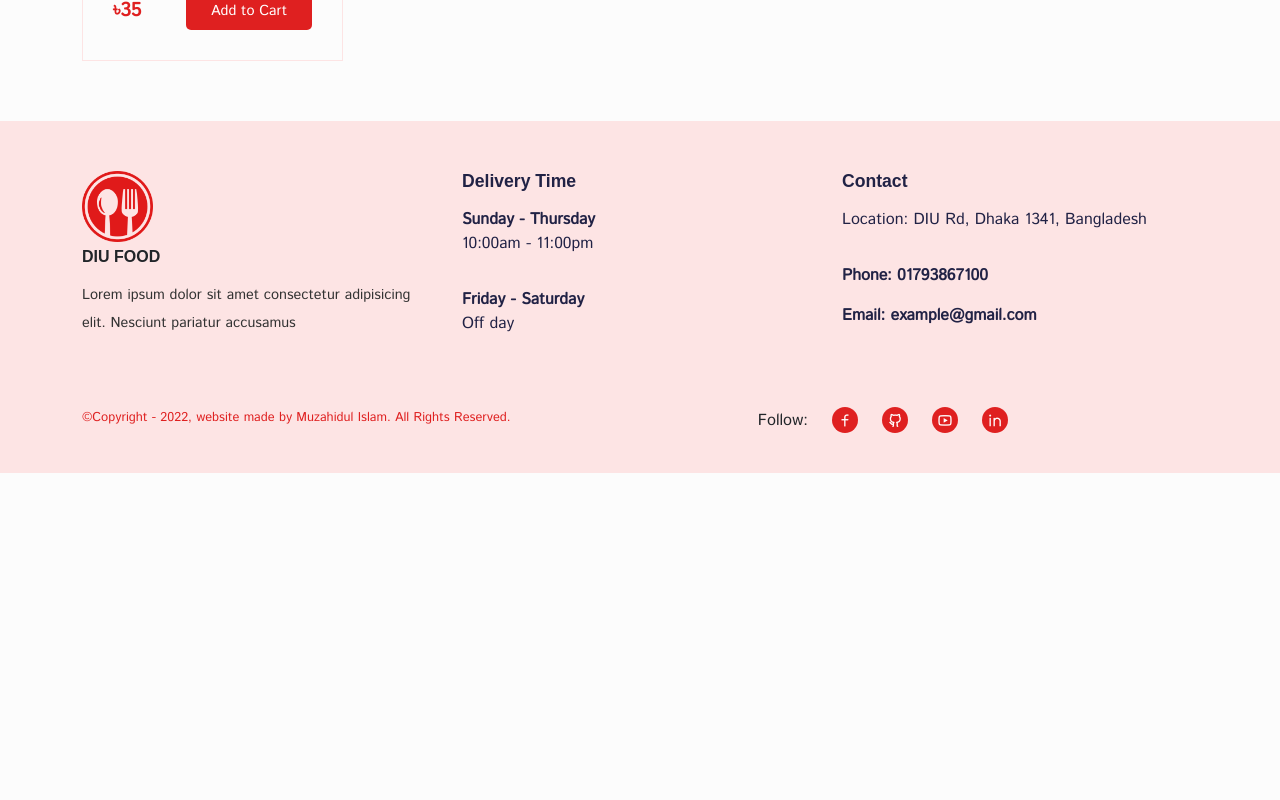
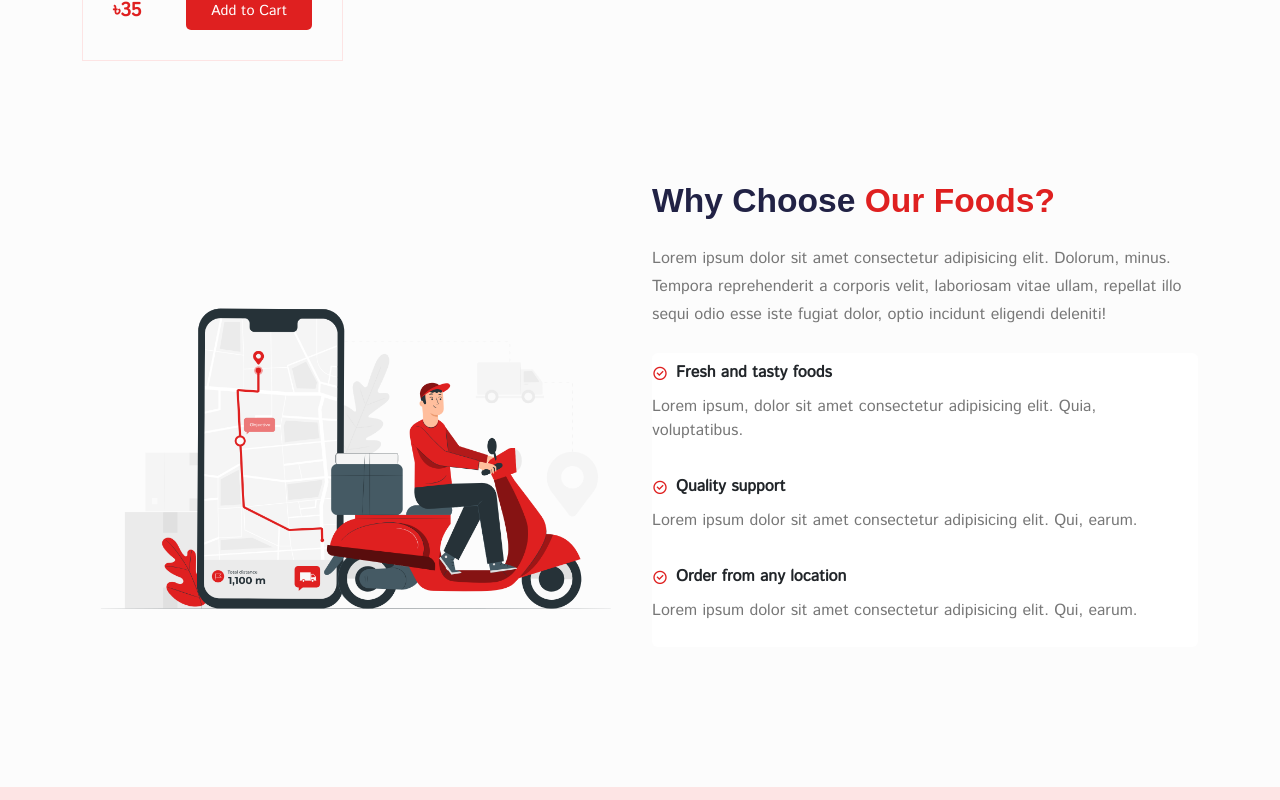
Before and after one commit to muzahid2559/React-Food-Delivery-Ecommerce-Website, a React (Create React App) app: page /home in a window 1280 px wide. Shown: the part 2800-3600 px from the top of the page. Before the commit the page ends 3273 px from the top, so only its background shows below. Built offline with nearby package versions, Linux system fonts and the light colour scheme; a web font is replaced by a local one.

Commit message:
Why choose our food part

```diff
--- a/src/pages/Home.js
+++ b/src/pages/Home.js
@@ -18,6 +18,8 @@ import foodCategoryImg02 from "../assets/images/pizza.png";
 import foodCategoryImg03 from "../assets/images/bread.png";
 
 import ProductCard from "../components/UI/product-card/ProductCard";
+
+import whyImg from "../assets/images/location.png";
 
 import featureImg01 from "../assets/images/service-01.png";
 import featureImg02 from "../assets/images/service-02.png";
@@ -81,6 +83,8 @@ const Home = () => {
 
   return (
     <Helmet title="Home">
+
+  {/*   hero-section-part start  */}
       <section>
         <Container>
           <Row>
@@ -133,10 +137,10 @@ const Home = () => {
           </Row>
         </Container>
       </section>
+  {/*   hero-section-part end  */}
 
 
-
-        {/* feature part */}
+  {/* feature part start*/}
       <section>
         <Container>
           <Row>
@@ -172,9 +176,9 @@ const Home = () => {
           </Row>
         </Container>
       </section>
+  {/* feature part end*/}
 
-
-
+  {/* Foods Category start*/}
       <section>
         <Container>
           <Row>
@@ -232,6 +236,68 @@ const Home = () => {
           </Row>
         </Container>
       </section>
+  {/* Foods Category end*/}
+
+  {/*Why choose our food part start */}
+      <section className="why__choose-us">
+        <Container>
+          <Row>
+            <Col lg="6" md="6">
+              <img src={whyImg} alt="why-OUR-FOOOD" className="w-100" />
+            </Col>
+
+            <Col lg="6" md="6">
+              <div className="why__our-food">
+                <h2 className="our__food-title mb-4">
+                  Why Choose<span> Our Foods?</span>
+                </h2>
+                <p className="our__food-description">
+                  Lorem ipsum dolor sit amet consectetur adipisicing elit.
+                  Dolorum, minus. Tempora reprehenderit a corporis velit,
+                  laboriosam vitae ullam, repellat illo sequi odio esse iste
+                  fugiat dolor, optio incidunt eligendi deleniti!
+                </p>
+
+                <ListGroup className="mt-4">
+                  <ListGroupItem className="border-0 ps-0">
+                    <p className=" choose__us-title d-flex align-items-center gap-2 ">
+                      <i class="ri-checkbox-circle-line"></i> Fresh and tasty
+                      foods
+                    </p>
+                    <p className="choose__us-desc">
+                      Lorem ipsum, dolor sit amet consectetur adipisicing elit.
+                      Quia, voluptatibus.
+                    </p>
+                  </ListGroupItem>
+
+                  <ListGroupItem className="border-0 ps-0">
+                    <p className="choose__us-title d-flex align-items-center gap-2 ">
+                      <i class="ri-checkbox-circle-line"></i> Quality support
+                    </p>
+                    <p className="choose__us-desc">
+                      Lorem ipsum dolor sit amet consectetur adipisicing elit.
+                      Qui, earum.
+                    </p>
+                  </ListGroupItem>
+
+                  <ListGroupItem className="border-0 ps-0">
+                    <p className="choose__us-title d-flex align-items-center gap-2 ">
+                      <i class="ri-checkbox-circle-line"></i>Order from any
+                      location{" "}
+                    </p>
+                    <p className="choose__us-desc">
+                      Lorem ipsum dolor sit amet consectetur adipisicing elit.
+                      Qui, earum.
+                    </p>
+                  </ListGroupItem>
+                </ListGroup>
+              </div>
+            </Col>
+          </Row>
+        </Container>
+      </section>
+  {/*Why choose our food part end */}
+
 
 
 
--- a/src/styles/home.css
+++ b/src/styles/home.css
@@ -1,3 +1,4 @@
+/* feature part start */
 .feature__subtitle {
     color: #df2020;
   }
@@ -13,9 +14,9 @@
   .feature__item p {
     color: #777;
   }
+  /* feature part end */
 
-
-
+/* Foods  Category part start */
   .food__category {
     background: #df2020;
     text-align: center;
@@ -43,12 +44,14 @@
     border-radius: 5px;
     color: #df2020 !important;
   }
+/* Foods  Category part end */
 
-  .tasty__treat-title span {
+  /* Why choose our food part start*/
+  .our__food-title span {
     color: #df2020;
   }
 
-  .tasty__treat-desc {
+  .our__food-description {
     color: #777;
     line-height: 28px;
   }
@@ -66,6 +69,8 @@
   .choose__us-desc {
     color: #777;
   }
+   /* Why choose our food part end */
+
 
   .testimonial__subtitle {
     color: #df2020;
@@ -86,6 +91,8 @@
 
 
   @media only screen and (max-width: 768px) {
+
+  /* hero-section-part start */
     .hero__content h5 {
       font-size: 1rem;
     }
@@ -108,7 +115,9 @@
     .hero__service p {
       font-size: 0.7rem !important;
     }
+    /* hero-section-part end */
 
+    /* feature part start */
     .feature__item h5 {
       font-size: 0.9rem;
     }
@@ -125,7 +134,9 @@
       font-size: 0.8rem;
       margin-bottom: 0;
     }
+  /* feature part end */
 
+  /* Foods  Category part start */
     .food__category {
       padding: 15px;
     }
@@ -134,7 +145,7 @@
       font-size: 0.7rem;
     }
 
-    .tasty__treat-desc {
+    .our__food-description {
       font-size: 0.8rem;
       margin-bottom: 0;
     }
@@ -145,6 +156,7 @@
     .choose__us-desc {
       font-size: 0.7rem;
     }
+  /* Foods  Category part end */
 
     .testimonial__subtitle {
       font-size: 1rem;
@@ -154,6 +166,8 @@
     }
   }
   @media only screen and (max-width: 576px) {
+
+  /* hero-section-part start */
     .hero__content {
       text-align: center;
     }
@@ -165,7 +179,11 @@
     .hero__service {
       justify-content: center;
     }
+      /* hero-section-part end */
+
+ /* Why choose our food part start */
     .why__choose-us {
       padding-top: 0 !important;
     }
+  /* Why choose our food part end */
   }
```
